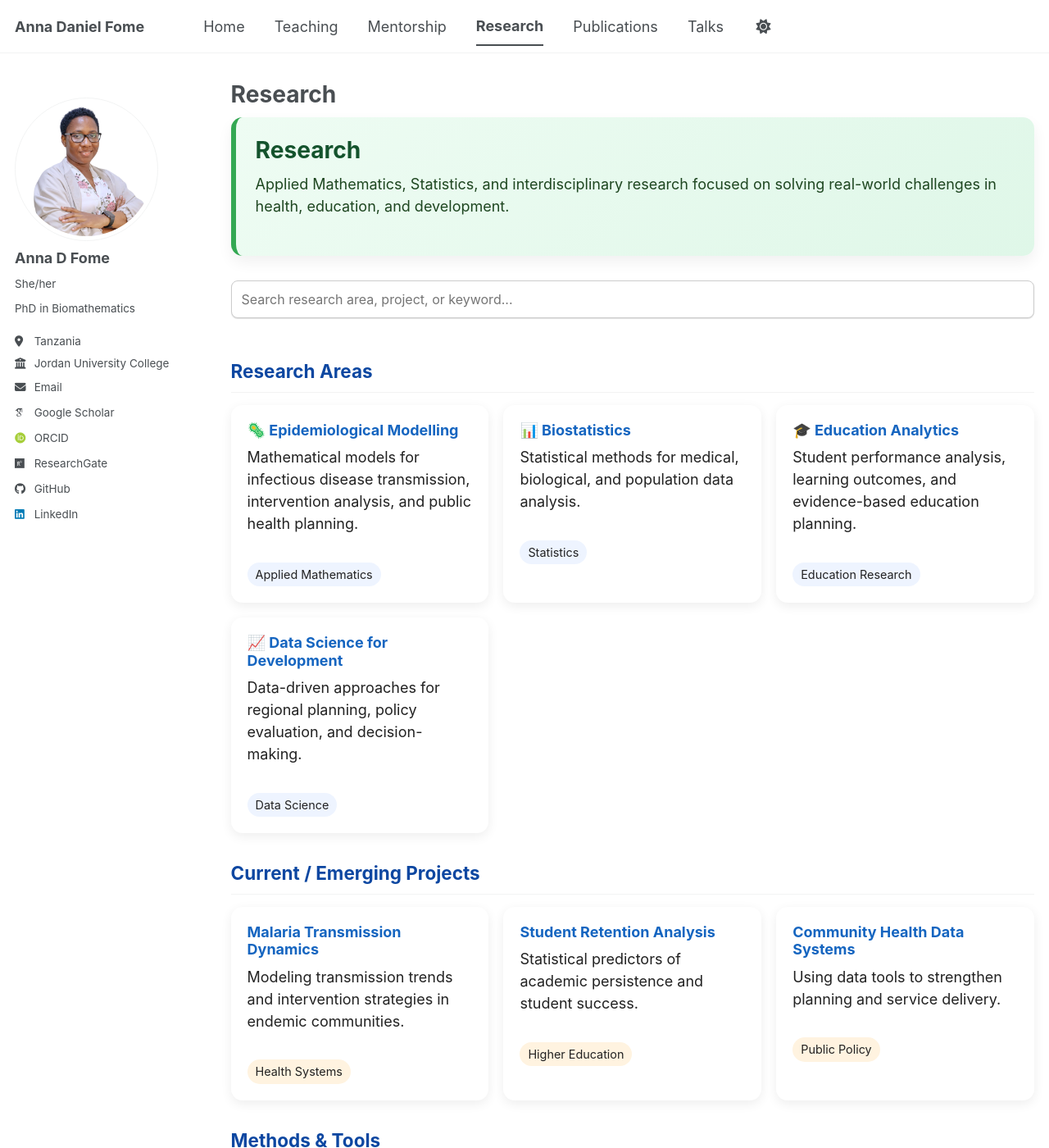
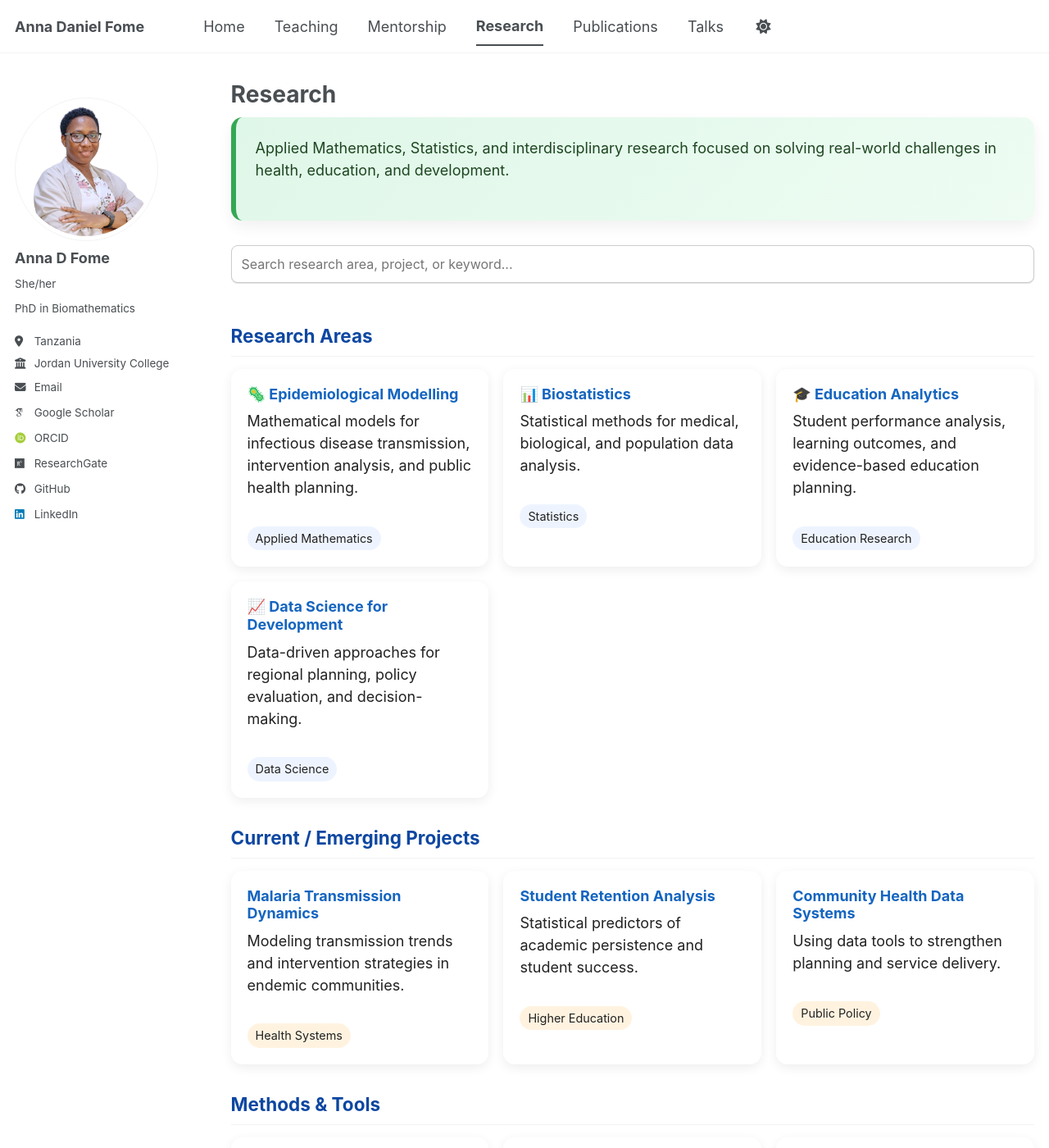
Before and after one commit to FomeA/FomeA.github.io, a Jekyll site: the page built from _pages/research.html, in a window 1280 px wide and 1400 px high. Shown: the whole window at 82% size. Built offline with Jekyll 4.4.1, drawn with Linux system fonts in a browser that asks for light colours; some web fonts are replaced; a script bundle is joined from its source files by our own code; library files that are not in the unit come from our copies.

Commit message:
Update research.html

```diff
--- a/_pages/research.html
+++ b/_pages/research.html
@@ -9,7 +9,6 @@ author_profile: true
 
 <!-- HERO -->
 <section class="hero-box">
-  <h1>Research</h1>
   <p>
     Applied Mathematics, Statistics, and interdisciplinary research focused on solving
     real-world challenges in health, education, and development.
@@ -142,7 +141,7 @@ author_profile: true
 <style>
 
 .hero-box{
-background:linear-gradient(135deg,#eefcf3,#dff7e8);
+background:linear-gradient(135deg,#dff7e8,#eefcf3);
 padding:24px;
 border-radius:14px;
 border-left:6px solid #34a853;
```
